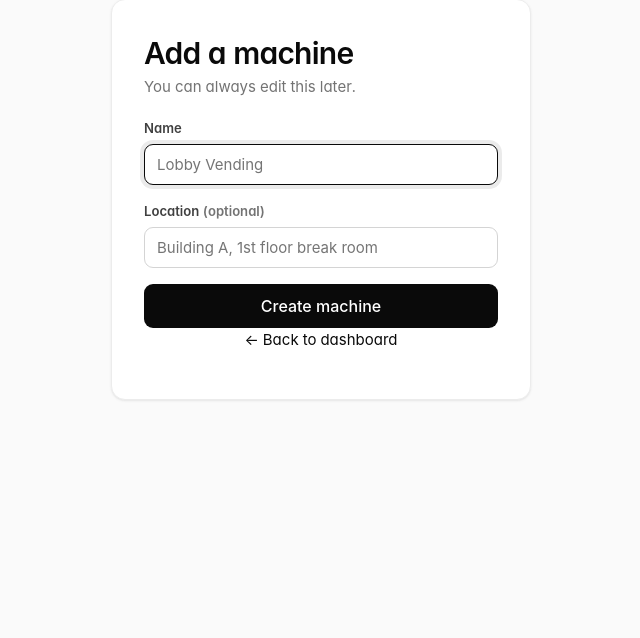
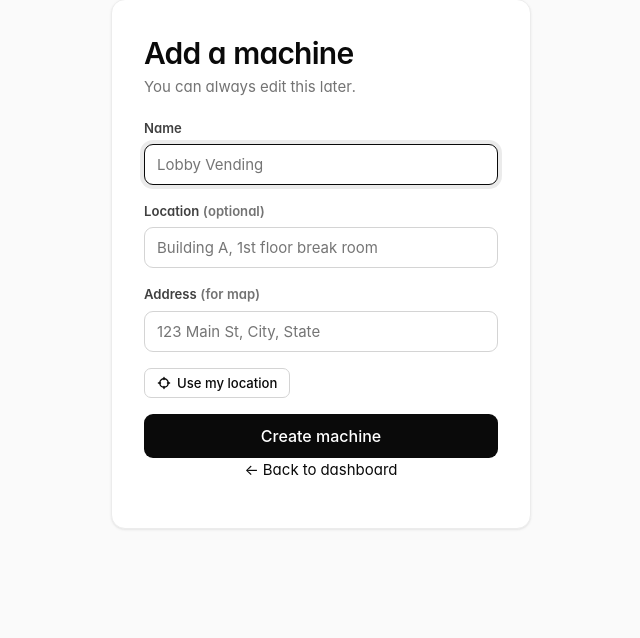
Before and after one commit to ZimmermanD3225/Vendingrequest, a Node server app: page /machines/new in a window 1280 px wide. Shown: the part 144-782 px from the top of the page, without its empty margins (319-959 px from the left). Before the commit the page ends 545 px from the top, so only its background shows below. Run offline with Node 20, Linux system fonts and the light colour scheme; the visitor is signed in with stand-in values (Sample User, id 1); some libraries are stand-ins or nearby versions.

Commit message:
feat: interactive machine map with address geocoding
- Adds Leaflet.js map integration (self-hosted from node_modules).
- New /map page shows all machines as pins on a full-screen map.
  Tap a pin to see machine name, address, request count, and a link
  to the detail page.
- Machine create form gains an Address field + "Use my location"
  button (browser Geolocation API). Address is geocoded server-side
  via Nominatim (OpenStreetMap) to lat/lng on save.
- Mini-map preview on the form updates as you type an address or
  drop a pin by clicking.
- Dashboard gets a "Map" button next to "+ New machine".
- CSP updated to allow OpenStreetMap tile images.
- Schema: adds address, lat, lng columns to machines table.

https://claude.ai/code/session_01SHdqfEGqjMmbnfiRDfLKhr

```diff
--- /dev/null
+++ b/lib/geocode.js
@@ -0,0 +1,43 @@
+const https = require('https');
+
+const UA = 'VendingRequestApp/2.0 (operator-vending-map)';
+
+function nominatimGet(path) {
+  return new Promise((resolve, reject) => {
+    const req = https.get(
+      {
+        hostname: 'nominatim.openstreetmap.org',
+        path,
+        headers: { 'User-Agent': UA, Accept: 'application/json' },
+      },
+      (res) => {
+        let body = '';
+        res.on('data', (c) => (body += c));
+        res.on('end', () => {
+          try { resolve(JSON.parse(body)); }
+          catch { resolve(null); }
+        });
+      }
+    );
+    req.on('error', () => resolve(null));
+    req.setTimeout(5000, () => { req.destroy(); resolve(null); });
+  });
+}
+
+async function forwardGeocode(address) {
+  const data = await nominatimGet(
+    `/search?format=json&limit=1&q=${encodeURIComponent(address)}`
+  );
+  if (!data || !data.length) return null;
+  return { lat: parseFloat(data[0].lat), lng: parseFloat(data[0].lon), display: data[0].display_name };
+}
+
+async function reverseGeocode(lat, lng) {
+  const data = await nominatimGet(
+    `/reverse?format=json&lat=${encodeURIComponent(lat)}&lon=${encodeURIComponent(lng)}`
+  );
+  if (!data || data.error) return null;
+  return { display: data.display_name, lat: parseFloat(data.lat), lng: parseFloat(data.lon) };
+}
+
+module.exports = { forwardGeocode, reverseGeocode };
--- a/package.json
+++ b/package.json
@@ -19,6 +19,7 @@
     "express-rate-limit": "^7.4.1",
     "express-session": "^1.18.1",
     "helmet": "^8.0.0",
+    "leaflet": "^1.9.4",
     "pg": "^8.13.1",
     "qrcode": "^1.5.4",
     "resend": "^4.0.1"
--- /dev/null
+++ b/public/map.js
@@ -0,0 +1,135 @@
+(function () {
+  'use strict';
+
+  document.addEventListener('DOMContentLoaded', function () {
+    if (typeof L === 'undefined') return;
+    initFullMap();
+    initMiniMap();
+  });
+
+  var TILE_URL = 'https://{s}.tile.openstreetmap.org/{z}/{x}/{y}.png';
+  var TILE_ATTR = '&copy; <a href="https://www.openstreetmap.org/copyright">OpenStreetMap</a>';
+
+  function initFullMap() {
+    var el = document.getElementById('full-map');
+    if (!el) return;
+    var pins;
+    try { pins = JSON.parse(el.getAttribute('data-pins') || '[]'); } catch (_) { pins = []; }
+
+    var map = L.map(el, { zoomControl: true, scrollWheelZoom: true });
+    L.tileLayer(TILE_URL, { attribution: TILE_ATTR, maxZoom: 19 }).addTo(map);
+
+    if (!pins.length) {
+      map.setView([39.8, -98.6], 4);
+      return;
+    }
+
+    var bounds = [];
+    pins.forEach(function (p) {
+      var marker = L.marker([p.lat, p.lng]).addTo(map);
+      var badge = p.new_count > 0
+        ? '<span style="background:#0a0a0a;color:#fff;padding:2px 8px;border-radius:999px;font-size:12px;font-weight:600">' + p.new_count + ' new</span> '
+        : '';
+      marker.bindPopup(
+        '<div style="min-width:160px">' +
+          '<strong>' + esc(p.name) + '</strong>' +
+          (p.location ? '<br><span style="color:#737373;font-size:13px">' + esc(p.location) + '</span>' : '') +
+          (p.address ? '<br><span style="color:#a3a3a3;font-size:12px">' + esc(p.address) + '</span>' : '') +
+          '<br style="line-height:2">' + badge +
+          '<a href="/machines/' + p.id + '" style="font-size:13px;font-weight:500">View machine →</a>' +
+        '</div>'
+      );
+      bounds.push([p.lat, p.lng]);
+    });
+
+    if (bounds.length === 1) {
+      map.setView(bounds[0], 14);
+    } else {
+      map.fitBounds(bounds, { padding: [40, 40] });
+    }
+  }
+
+  function initMiniMap() {
+    var el = document.getElementById('mini-map');
+    if (!el) return;
+    var latInput = document.getElementById('lat');
+    var lngInput = document.getElementById('lng');
+    var addressInput = document.getElementById('address-input');
+    var locateBtn = document.getElementById('locate-btn');
+    var map = null;
+    var marker = null;
+
+    function showMap(lat, lng) {
+      el.style.display = 'block';
+      if (!map) {
+        map = L.map(el, { zoomControl: true, scrollWheelZoom: false, dragging: true });
+        L.tileLayer(TILE_URL, { attribution: TILE_ATTR, maxZoom: 19 }).addTo(map);
+        map.on('click', function (e) {
+          setPin(e.latlng.lat, e.latlng.lng);
+          reverseGeocode(e.latlng.lat, e.latlng.lng);
+        });
+      }
+      setPin(lat, lng);
+      map.setView([lat, lng], 15);
+    }
+
+    function setPin(lat, lng) {
+      latInput.value = lat;
+      lngInput.value = lng;
+      if (marker) { marker.setLatLng([lat, lng]); }
+      else { marker = L.marker([lat, lng]).addTo(map); }
+    }
+
+    function reverseGeocode(lat, lng) {
+      fetch('/api/geocode-reverse?lat=' + lat + '&lng=' + lng)
+        .then(function (r) { return r.json(); })
+        .then(function (d) {
+          if (d.ok && d.display && addressInput) {
+            addressInput.value = d.display;
+          }
+        })
+        .catch(function () {});
+    }
+
+    if (locateBtn) {
+      locateBtn.addEventListener('click', function () {
+        if (!navigator.geolocation) return;
+        locateBtn.setAttribute('data-loading', '1');
+        navigator.geolocation.getCurrentPosition(
+          function (pos) {
+            locateBtn.removeAttribute('data-loading');
+            showMap(pos.coords.latitude, pos.coords.longitude);
+            reverseGeocode(pos.coords.latitude, pos.coords.longitude);
+          },
+          function () {
+            locateBtn.removeAttribute('data-loading');
+          },
+          { enableHighAccuracy: true, timeout: 10000 }
+        );
+      });
+    }
+
+    if (addressInput) {
+      var debounce;
+      addressInput.addEventListener('blur', function () {
+        clearTimeout(debounce);
+        var q = addressInput.value.trim();
+        if (q.length < 5) return;
+        fetch('/api/geocode?q=' + encodeURIComponent(q))
+          .then(function (r) { return r.json(); })
+          .then(function (d) { if (d.ok) showMap(d.lat, d.lng); })
+          .catch(function () {});
+      });
+    }
+
+    if (latInput && latInput.value && lngInput.value) {
+      showMap(parseFloat(latInput.value), parseFloat(lngInput.value));
+    }
+  }
+
+  function esc(s) {
+    var d = document.createElement('div');
+    d.textContent = s;
+    return d.innerHTML;
+  }
+})();
--- a/public/styles.css
+++ b/public/styles.css
@@ -814,3 +814,25 @@ form textarea { resize: vertical; }
 .theme-toggle .icon-moon { display: block; }
 [data-theme="dark"] .theme-toggle .icon-sun { display: block; }
 [data-theme="dark"] .theme-toggle .icon-moon { display: none; }
+
+/* =========================================================================
+   Map
+   ========================================================================= */
+.full-map {
+  width: 100%;
+  height: calc(100vh - 220px);
+  min-height: 360px;
+  border-radius: var(--radius-lg);
+  border: 1px solid var(--border);
+  overflow: hidden;
+  animation: fadeIn .4s var(--ease-out) both;
+}
+.mini-map {
+  width: 100%;
+  height: 220px;
+  border-radius: var(--radius);
+  border: 1px solid var(--border);
+  overflow: hidden;
+  margin-top: 4px;
+}
+.page-actions { display: flex; gap: 8px; align-items: center; }
--- a/routes/dashboard.js
+++ b/routes/dashboard.js
@@ -5,6 +5,7 @@ const requireAuth = require('../middleware/requireAuth');
 const { setFlash } = require('../middleware/flash');
 const { generatePublicToken } = require('../lib/tokens');
 const { qrPngBuffer } = require('../lib/qr');
+const { forwardGeocode, reverseGeocode } = require('../lib/geocode');
 
 const router = express.Router();
 
@@ -39,6 +40,33 @@ router.get('/dashboard', requireAuth, async (req, res, next) => {
   }
 });
 
+router.get('/map', requireAuth, async (req, res, next) => {
+  try {
+    const machines = await q.listMachinesForOperator(req.session.operatorId);
+    const pins = machines
+      .filter((m) => m.lat && m.lng)
+      .map((m) => ({ id: m.id, name: m.name, location: m.location || '', address: m.address || '', lat: m.lat, lng: m.lng, new_count: m.new_count }));
+    res.render('map', { title: 'Map', pins: JSON.stringify(pins) });
+  } catch (err) {
+    next(err);
+  }
+});
+
+router.get('/api/geocode', requireAuth, async (req, res) => {
+  const address = String(req.query.q || '').trim();
+  if (!address) return res.json({ ok: false });
+  const result = await forwardGeocode(address);
+  res.json(result ? { ok: true, ...result } : { ok: false });
+});
+
+router.get('/api/geocode-reverse', requireAuth, async (req, res) => {
+  const lat = parseFloat(req.query.lat);
+  const lng = parseFloat(req.query.lng);
+  if (isNaN(lat) || isNaN(lng)) return res.json({ ok: false });
+  const result = await reverseGeocode(lat, lng);
+  res.json(result ? { ok: true, ...result } : { ok: false });
+});
+
 router.get('/machines/new', requireAuth, (req, res) => {
   res.render('machine-new', { title: 'New machine', error: null, form: {} });
 });
@@ -47,13 +75,21 @@ router.post('/machines', requireAuth, async (req, res, next) => {
   try {
     const name = String(req.body.name || '').trim().slice(0, 80);
     const location = String(req.body.location || '').trim().slice(0, 160);
+    const address = String(req.body.address || '').trim().slice(0, 300);
+    let lat = parseFloat(req.body.lat) || null;
+    let lng = parseFloat(req.body.lng) || null;
 
     if (!name) {
       return res.status(400).render('machine-new', {
         title: 'New machine',
         error: 'Machine name is required.',
-        form: { name, location },
+        form: { name, location, address },
       });
+    }
+
+    if (address && !lat) {
+      const geo = await forwardGeocode(address);
+      if (geo) { lat = geo.lat; lng = geo.lng; }
     }
 
     let created;
@@ -64,6 +100,9 @@ router.post('/machines', requireAuth, async (req, res, next) => {
           name,
           location: location || null,
           public_token: generatePublicToken(),
+          address,
+          lat,
+          lng,
         });
         break;
       } catch (err) {
--- a/server.js
+++ b/server.js
@@ -28,7 +28,7 @@ app.use(
       useDefaults: true,
       directives: {
         'default-src': ["'self'"],
-        'img-src': ["'self'", 'data:'],
+        'img-src': ["'self'", 'data:', 'https://*.tile.openstreetmap.org'],
         'style-src': ["'self'"],
         'script-src': ["'self'"],
         'form-action': ["'self'"],
@@ -39,6 +39,7 @@ app.use(
   })
 );
 app.use(express.urlencoded({ extended: false, limit: '32kb' }));
+app.use('/vendor/leaflet', express.static(path.join(__dirname, 'node_modules/leaflet/dist')));
 app.use(express.static(path.join(__dirname, 'public')));
 
 app.use(
--- a/views/machine-new.ejs
+++ b/views/machine-new.ejs
@@ -8,6 +8,8 @@
 
   <form action="/machines" method="post" class="stack">
     <input type="hidden" name="_csrf" value="<%= csrfToken %>">
+    <input type="hidden" name="lat" id="lat" value="<%= form.lat || '' %>">
+    <input type="hidden" name="lng" id="lng" value="<%= form.lng || '' %>">
 
     <label>Name
       <input type="text" name="name" required maxlength="80"
@@ -21,9 +23,26 @@
              placeholder="Building A, 1st floor break room">
     </label>
 
+    <label>Address <span class="muted">(for map)</span>
+      <input type="text" name="address" id="address-input" maxlength="300"
+             value="<%= form.address || '' %>"
+             placeholder="123 Main St, City, State"
+             autocomplete="street-address">
+    </label>
+    <button type="button" class="btn btn-ghost btn-sm" id="locate-btn">
+      <svg width="14" height="14" viewBox="0 0 20 20" fill="none" stroke="currentColor" stroke-width="2" stroke-linecap="round" stroke-linejoin="round" aria-hidden="true"><circle cx="10" cy="10" r="6"/><path d="M10 2v3M10 15v3M2 10h3M15 10h3"/></svg>
+      Use my location
+    </button>
+
+    <div id="mini-map" class="mini-map" style="display:none;"></div>
+
     <button type="submit" class="btn btn-dark btn-lg btn-block">Create machine</button>
   </form>
   <p class="muted center"><a href="/dashboard">← Back to dashboard</a></p>
 </div>
 
+<link rel="stylesheet" href="/vendor/leaflet/leaflet.css">
+<script src="/vendor/leaflet/leaflet.js" defer></script>
+<script src="/map.js" defer></script>
+
 <%- include('_footer') %>
```
Also changed, not shown: db.js (+14 -4 lines), views/dashboard.ejs (+7 -1 lines), views/map.ejs (added, +17 -0 lines), 1 other file.
